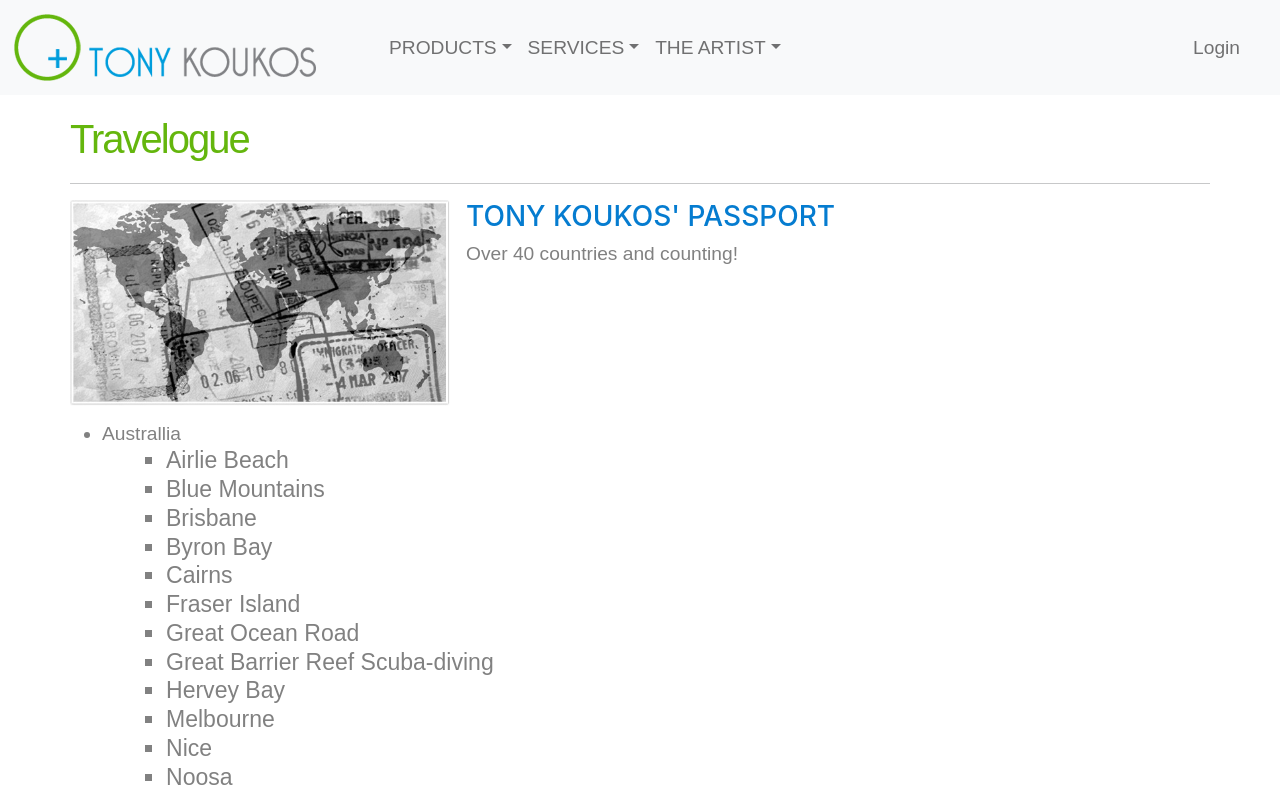
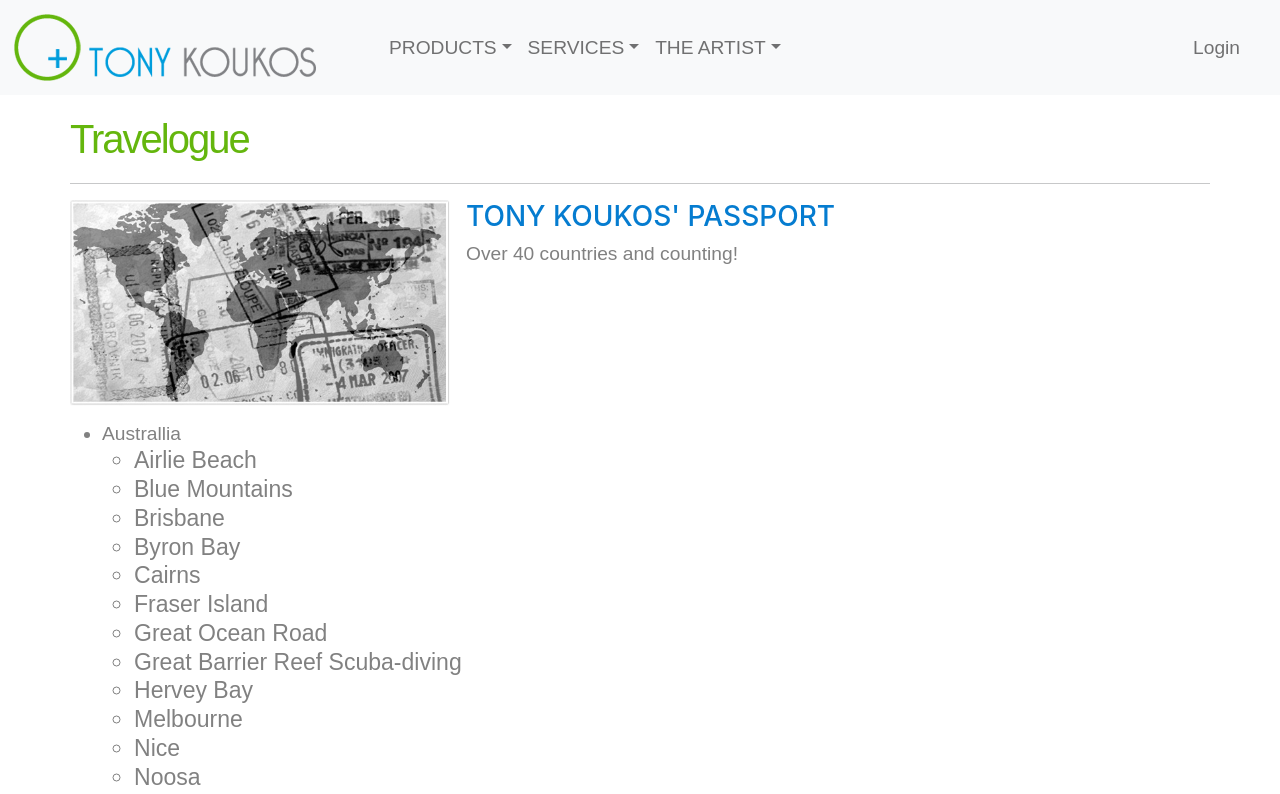
Before and after one commit to daze77/TKReactApp, a React (Create React App) app in the folder client/: page /Travelogue in a window 1280 px wide. Shown: the top 794 px of the page. Built offline with nearby package versions, Linux system fonts and the light colour scheme.

Commit message:
updated travelogue so cities map to countries in the output accordingly

```diff
--- a/client/src/components/TravelogueCard/TravelCities.js
+++ /dev/null
@@ -1,30 +0,0 @@
-import React from 'react'
-
-
-
-
-
-
-function TravelCities(props){
-
-
-
-    return(
-    <>
-
-
-            <ul>
-                <li>{props.Cities}</li>
-            </ul>
-
-
-
-
-    </>
-    )
-
-
-}
-
-
-export default TravelCities
--- a/client/src/components/TravelogueCard/TravelLocations.js
+++ b/client/src/components/TravelogueCard/TravelLocations.js
@@ -1,17 +1,14 @@
 import React from 'react'
 
-import TravelCities from './TravelCities'
 
 import TravelLogueJSON from '../../utils/Travelogue.json'
 const Col1 = TravelLogueJSON.filter((Country, index) => (index>0))
 console.log('COl1', Col1)
 
 
+const CitiesTravelled = Col1.map((travel) => travel.Cities.map((cities)=>cities))
 
-
-
-
-
+console.log('testing this out', CitiesTravelled)
 
 
 
@@ -22,24 +19,17 @@ function TravelLocations(props){
     return(
     <>
 
-
         <ul>
             <li>{props.Country}
                 <ul>
-                        {Col1.map((cities) => (cities.Cities.map(allcities => (
 
-                            <TravelCities
-                            Cities={allcities}
+                        {props.Cities}
 
-                            />
-                            ))))}
 
 
                 </ul>
             </li>
         </ul>
-
-
 
     </>
     )
--- a/client/src/components/TravelogueCard/TravelogueCard.js
+++ b/client/src/components/TravelogueCard/TravelogueCard.js
@@ -38,9 +38,6 @@ function TravelogueCard(){
 
     return(
     <>
-                {/* {Col1.map(Country=>(console.log(Country.Country)))} */}
-                {/* {Col1.map(Cities=>(console.log(Cities.Cities)))} */}
-
 
                 <div class="clearfix">
                     <img src={Passport} class="col-sm-12 col-md-4 float-md-start mb-3 me-3" alt="..."/>
@@ -49,34 +46,21 @@ function TravelogueCard(){
                         <p>Over 40 countries and counting!</p>
                     </div>
                 </div>
+
+
                 <div>
-                    {Col1.map(places =>(
+
+                {Col1.map((places) =>(
                         <TravelLocations
                             Country={places.Country}
+                            Cities={places.Cities.map((cities)=> <li>{cities}</li>)}
                             />
 
                     ))}
-                </div>
-                <div>
 
 
 
 
-
-{/*
-                    {Col1.map((places) =>(places.Cities.map((cities)=>(
-
-                        <TravelLocations
-                            Country={places.Country}
-
-                        />
-
-
-                    ))
-
-
-
-                    ))}             */}
                 </div>
 
 
```
Lines whose indentation alone changed are shown as unchanged.
